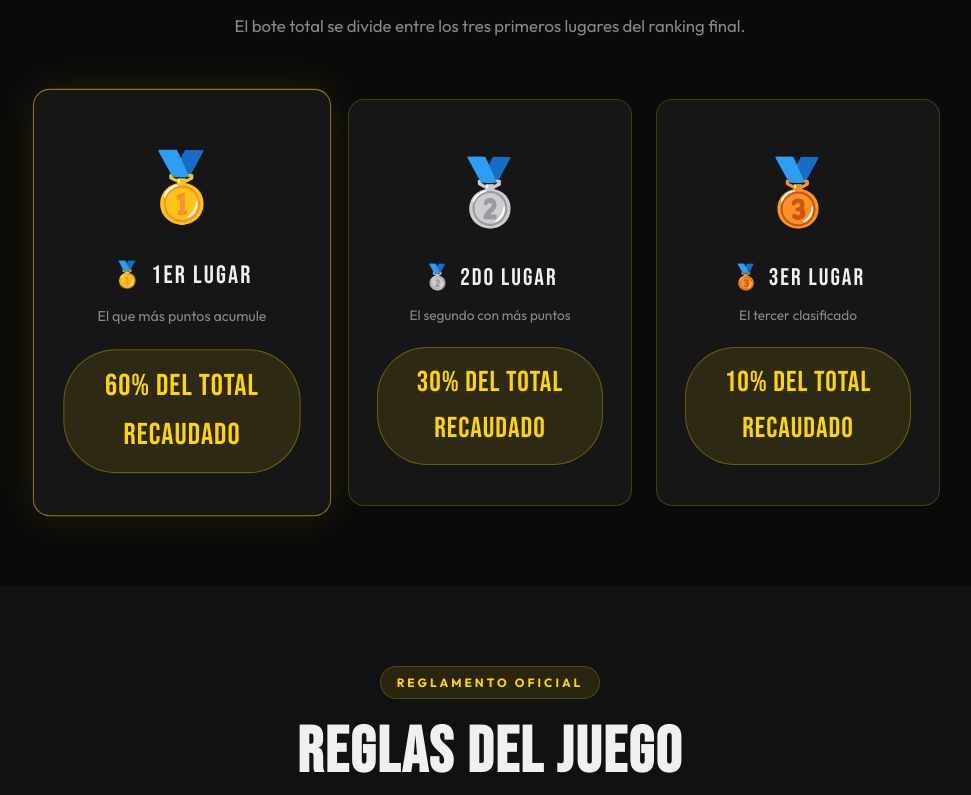
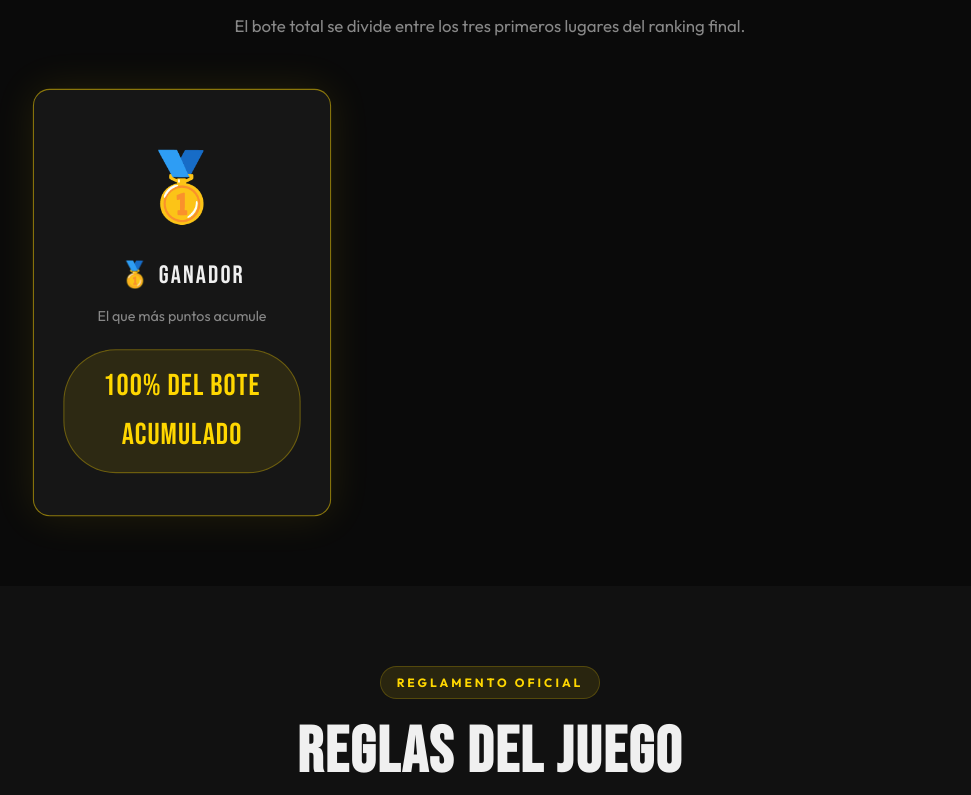
Before and after one commit to Tapr16/PollaMundialista, a plain HTML site: page index.html in a window 1280 px wide. Shown: the part 1875-2670 px from the top of the page, without its empty margins (150-1121 px from the left). Drawn offline with Linux system fonts and the light colour scheme.

Commit message:
fix: cambiar Ganadores por Ganador y premio al 100% del bote

```diff
--- a/index.html
+++ b/index.html
@@ -27,7 +27,7 @@
           <li><a href="index.html" class="active">🏠 Inicio</a></li>
           <li><a href="pagos.html">💰 Pagos</a></li>
           <li><a href="pronosticos.html">🔮 Pronósticos</a></li>
-          <li><a href="ganadores.html">🏆 Ganadores</a></li>
+          <li><a href="ganadores.html">🏆 Ganador</a></li>
         </ul>
       </div>
     </nav>
@@ -162,7 +162,7 @@
         <li><a href="index.html">Inicio</a></li>
         <li><a href="pagos.html">Pagos</a></li>
         <li><a href="pronosticos.html">Pronósticos</a></li>
-        <li><a href="ganadores.html">Ganadores</a></li>
+        <li><a href="ganadores.html">Ganador</a></li>
       </ul>
     </footer>
 
--- a/js/data.js
+++ b/js/data.js
@@ -77,24 +77,13 @@ const PUNTOS = {
 // Premios
 const PREMIOS = [
   {
-    posicion: "🥇 1er Lugar",
+    posicion: "🥇 Ganador",
     descripcion: "El que más puntos acumule",
-    premio: "60% del total recaudado",
+    premio: "100% del bote acumulado",
     color: "#FFD700",
   },
-  {
-    posicion: "🥈 2do Lugar",
-    descripcion: "El segundo con más puntos",
-    premio: "30% del total recaudado",
-    color: "#C0C0C0",
-  },
-  {
-    posicion: "🥉 3er Lugar",
-    descripcion: "El tercer clasificado",
-    premio: "10% del total recaudado",
-    color: "#CD7F32",
-  },
 ];
+
 
 // Reglas del juego
 const REGLAS = [
```
Also changed, not shown: ganadores.html (+3 -3 lines), pagos.html (+2 -2 lines), pronosticos.html (+2 -2 lines).
